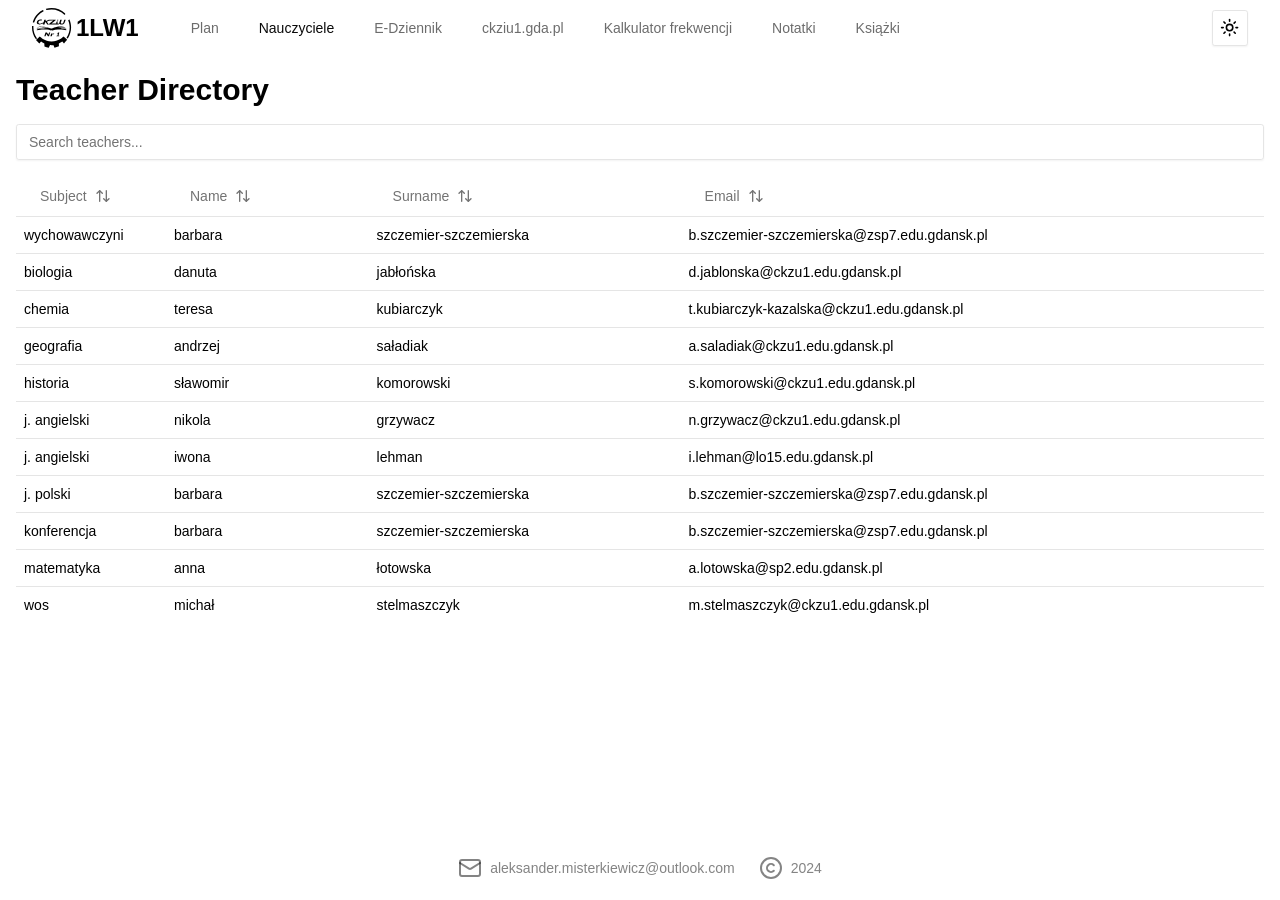
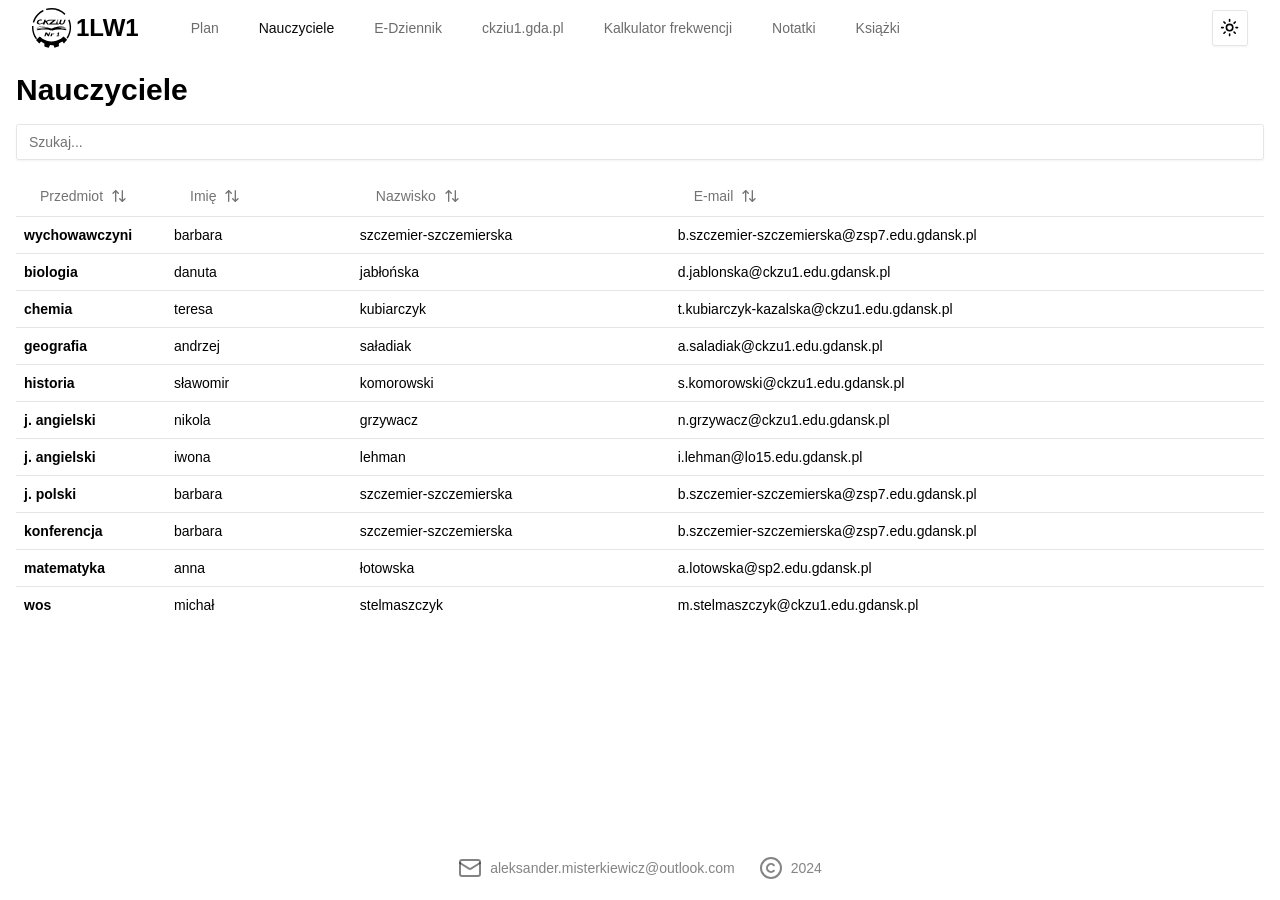
Before and after one commit to AlexMist23/ckziu-plan, a Next.js app: page /teachers in a window 1280 px wide. Built offline with nearby package versions, Linux system fonts and the light colour scheme.

Commit message:
translated

```diff
--- a/src/components/teachers-list/teachers-directory.tsx
+++ b/src/components/teachers-list/teachers-directory.tsx
@@ -127,10 +127,10 @@ export default function TeacherDirectory() {
 
   return (
     <div className="container mx-auto p-4 min-h-screen flex flex-col">
-      <h1 className="text-3xl font-bold mb-4">Teacher Directory</h1>
+      <h1 className="text-3xl font-bold mb-4">Nauczyciele</h1>
       <Input
         type="text"
-        placeholder="Search teachers..."
+        placeholder="Szukaj..."
         value={searchTerm}
         onChange={handleSearch}
         className="mb-4"
@@ -141,22 +141,22 @@ export default function TeacherDirectory() {
             <TableRow>
               <TableHead className="w-[150px]">
                 <Button variant="ghost" onClick={() => handleSort("subject")}>
-                  Subject <ArrowUpDown className="ml-2 h-4 w-4" />
+                  Przedmiot <ArrowUpDown className="ml-2 h-4 w-4" />
                 </Button>
               </TableHead>
               <TableHead>
                 <Button variant="ghost" onClick={() => handleSort("name")}>
-                  Name <ArrowUpDown className="ml-2 h-4 w-4" />
+                  Imię <ArrowUpDown className="ml-2 h-4 w-4" />
                 </Button>
               </TableHead>
               <TableHead>
                 <Button variant="ghost" onClick={() => handleSort("surname")}>
-                  Surname <ArrowUpDown className="ml-2 h-4 w-4" />
+                  Nazwisko <ArrowUpDown className="ml-2 h-4 w-4" />
                 </Button>
               </TableHead>
               <TableHead className="hidden md:table-cell">
                 <Button variant="ghost" onClick={() => handleSort("e-mail")}>
-                  Email <ArrowUpDown className="ml-2 h-4 w-4" />
+                  E-mail <ArrowUpDown className="ml-2 h-4 w-4" />
                 </Button>
               </TableHead>
             </TableRow>
@@ -164,7 +164,9 @@ export default function TeacherDirectory() {
           <TableBody>
             {teachers.map((teacher, index) => (
               <TableRow key={index}>
-                <TableCell className="font-medium">{teacher.subject}</TableCell>
+                <TableCell className="font-semibold">
+                  {teacher.subject}
+                </TableCell>
                 <TableCell>{teacher.name}</TableCell>
                 <TableCell>{teacher.surname}</TableCell>
                 <TableCell className="hidden md:table-cell">
```
